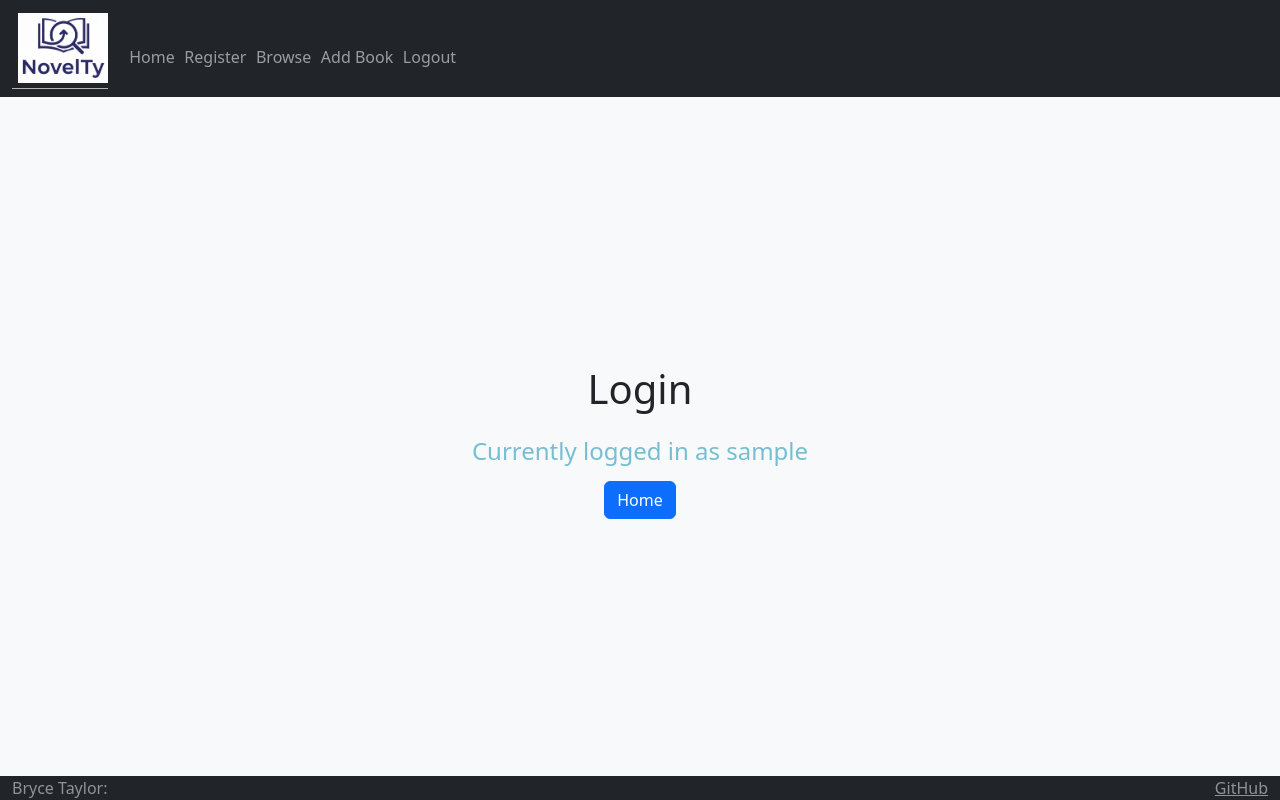
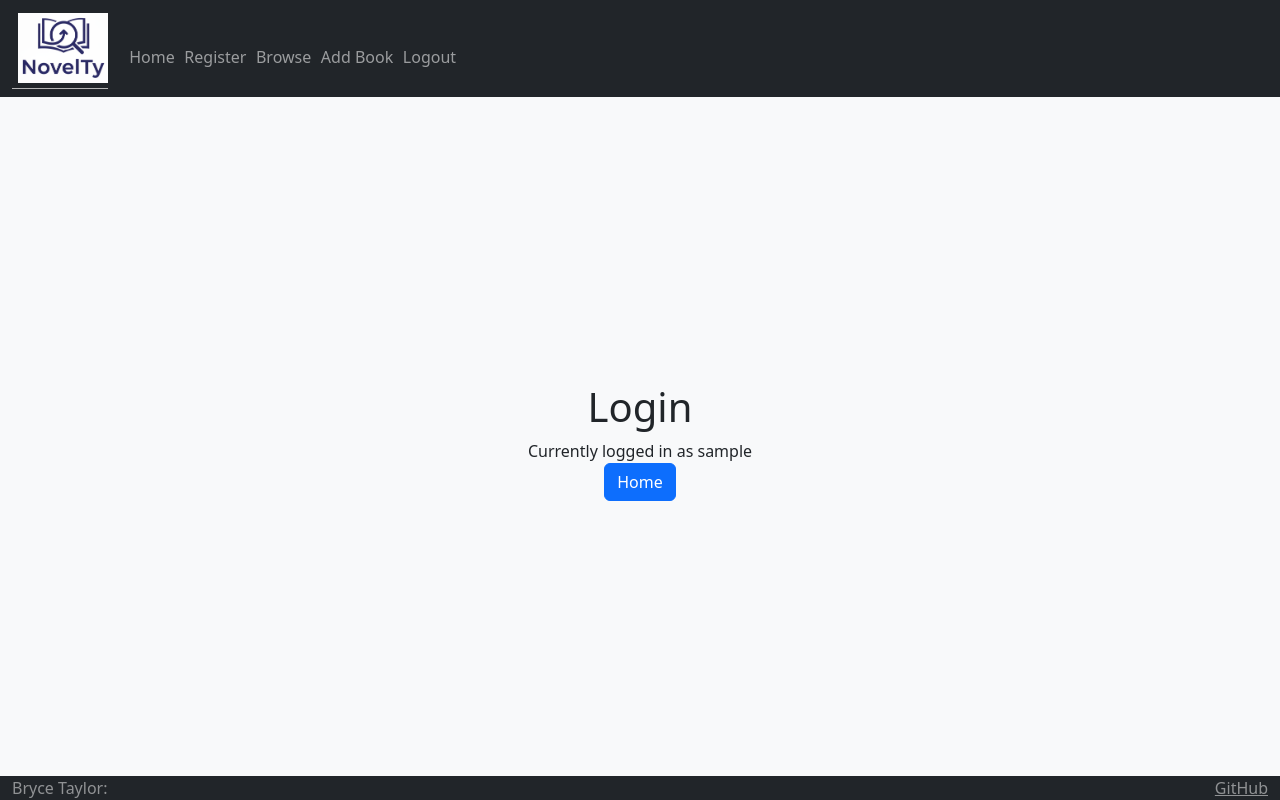
Before and after one commit to bwtaylor33/startupTaylor, a React (Vite) app: page / in a window 1280 px wide. Built offline with nearby package versions, Linux system fonts and the light colour scheme; sample sign-in values are in the browser's storage.

Commit message:
login logout currently working

```diff
--- a/src/login/authenticated.css
+++ /dev/null
@@ -1,5 +0,0 @@
-.userName {
-  color: rgb(118, 190, 210);
-  font-size: 1.5em;
-  padding: 0.5em;
-}
--- a/src/login/authenticated.jsx
+++ b/src/login/authenticated.jsx
@@ -2,15 +2,13 @@ import React from 'react';
 import { useNavigate } from 'react-router-dom';
 
 import Button from 'react-bootstrap/Button';
-
-import './authenticated.css';
 
 export function Authenticated(props) {
   const navigate = useNavigate();
 
   return (
     <div>
-      <div className='userName'>Currently logged in as {props.userName}</div>
+      <div>Currently logged in as {props.userName}</div>
       <Button variant='primary' onClick={() => navigate('/home')}>
         Home
       </Button>
--- a/src/logout/logout.jsx
+++ b/src/logout/logout.jsx
@@ -12,4 +12,4 @@ export function Logout(props) {
     }, [navigate]);
 
     return null;
-  }
+}
```
Also changed, not shown: src/login/login.jsx (line endings or trailing spaces).
